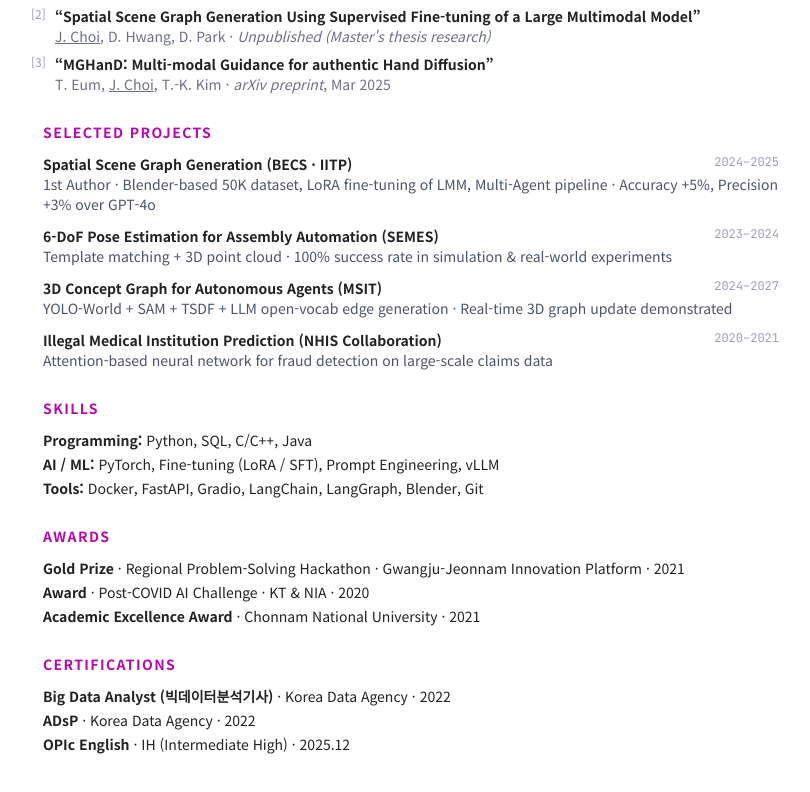
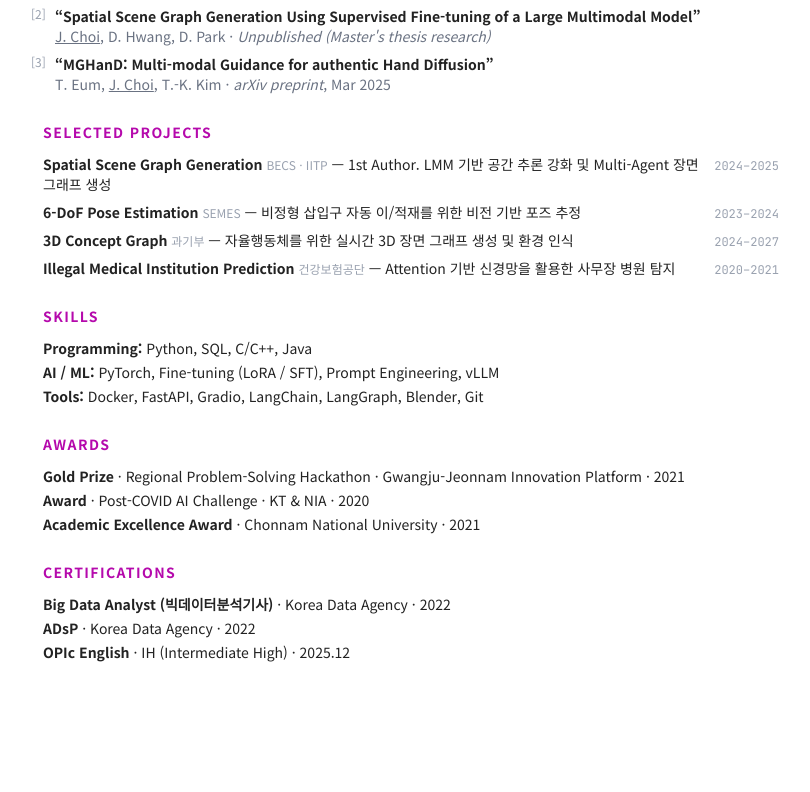
Before and after one commit to ilileun/profile, a Next.js app: page /cv in a window 1280 px wide. Shown: the part 1072-1864 px from the top of the page, without its empty margins (229-1039 px from the left). After the commit the page ends 1810 px from the top, so only its background shows below. Built offline with nearby package versions, Linux system fonts and the light colour scheme.

Commit message:
CV: compact project descriptions, one line each

```diff
--- a/src/app/cv/page.tsx
+++ b/src/app/cv/page.tsx
@@ -161,34 +161,22 @@ export default function CVPage() {
       {/* Selected Projects */}
       <section className="mb-7">
         <h2 className="text-sm font-bold uppercase tracking-widest text-[#b509ac] mb-3">Selected Projects</h2>
-        <div className="text-sm space-y-3">
-          <div>
-            <div className="flex justify-between">
-              <h3 className="font-bold">Spatial Scene Graph Generation (BECS · IITP)</h3>
-              <span className="text-xs text-gray-400" style={{ fontFamily: "'JetBrains Mono', monospace" }}>2024–2025</span>
-            </div>
-            <p className="text-gray-600">1st Author · Blender-based 50K dataset, LoRA fine-tuning of LMM, Multi-Agent pipeline · Accuracy +5%, Precision +3% over GPT-4o</p>
+        <div className="text-sm space-y-2">
+          <div className="flex justify-between items-baseline">
+            <p><strong>Spatial Scene Graph Generation</strong> <span className="text-gray-400 text-xs">BECS · IITP</span> — 1st Author. LMM 기반 공간 추론 강화 및 Multi-Agent 장면 그래프 생성</p>
+            <span className="text-xs text-gray-400 shrink-0 ml-3" style={{ fontFamily: "'JetBrains Mono', monospace" }}>2024–2025</span>
           </div>
-          <div>
-            <div className="flex justify-between">
-              <h3 className="font-bold">6-DoF Pose Estimation for Assembly Automation (SEMES)</h3>
-              <span className="text-xs text-gray-400" style={{ fontFamily: "'JetBrains Mono', monospace" }}>2023–2024</span>
-            </div>
-            <p className="text-gray-600">Template matching + 3D point cloud · 100% success rate in simulation &amp; real-world experiments</p>
+          <div className="flex justify-between items-baseline">
+            <p><strong>6-DoF Pose Estimation</strong> <span className="text-gray-400 text-xs">SEMES</span> — 비정형 삽입구 자동 이/적재를 위한 비전 기반 포즈 추정</p>
+            <span className="text-xs text-gray-400 shrink-0 ml-3" style={{ fontFamily: "'JetBrains Mono', monospace" }}>2023–2024</span>
           </div>
-          <div>
-            <div className="flex justify-between">
-              <h3 className="font-bold">3D Concept Graph for Autonomous Agents (MSIT)</h3>
-              <span className="text-xs text-gray-400" style={{ fontFamily: "'JetBrains Mono', monospace" }}>2024–2027</span>
-            </div>
-            <p className="text-gray-600">YOLO-World + SAM + TSDF + LLM open-vocab edge generation · Real-time 3D graph update demonstrated</p>
+          <div className="flex justify-between items-baseline">
+            <p><strong>3D Concept Graph</strong> <span className="text-gray-400 text-xs">과기부</span> — 자율행동체를 위한 실시간 3D 장면 그래프 생성 및 환경 인식</p>
+            <span className="text-xs text-gray-400 shrink-0 ml-3" style={{ fontFamily: "'JetBrains Mono', monospace" }}>2024–2027</span>
           </div>
-          <div>
-            <div className="flex justify-between">
-              <h3 className="font-bold">Illegal Medical Institution Prediction (NHIS Collaboration)</h3>
-              <span className="text-xs text-gray-400" style={{ fontFamily: "'JetBrains Mono', monospace" }}>2020–2021</span>
-            </div>
-            <p className="text-gray-600">Attention-based neural network for fraud detection on large-scale claims data</p>
+          <div className="flex justify-between items-baseline">
+            <p><strong>Illegal Medical Institution Prediction</strong> <span className="text-gray-400 text-xs">건강보험공단</span> — Attention 기반 신경망을 활용한 사무장 병원 탐지</p>
+            <span className="text-xs text-gray-400 shrink-0 ml-3" style={{ fontFamily: "'JetBrains Mono', monospace" }}>2020–2021</span>
           </div>
         </div>
       </section>
```
